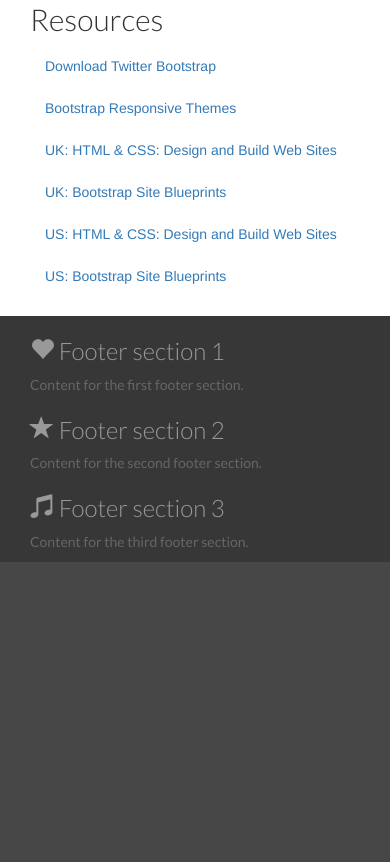
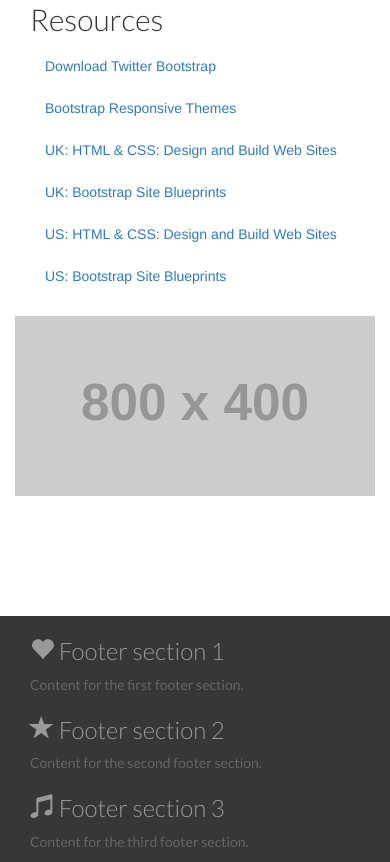
Before and after one commit to jesumarquez/hello-responsive, a website: page index.html in a window 390 px wide. Shown: the part 847-1709 px from the top of the page. Before the commit the page ends 1409 px from the top, so only its background shows below. Drawn offline with nearby package versions, Linux system fonts and the light colour scheme; placeholder pictures from the web are drawn by us.

Commit message:
Add img responsive

```diff
--- a/index.html
+++ b/index.html
@@ -61,6 +61,9 @@
                 </ul>
             </div>
         </div>
+        <div class="container">
+            <img class="img-responsive center-block" src="http://placehold.it/800x400"/>
+        </div>
     </div>
 
     <!-- Site footer -->
```
